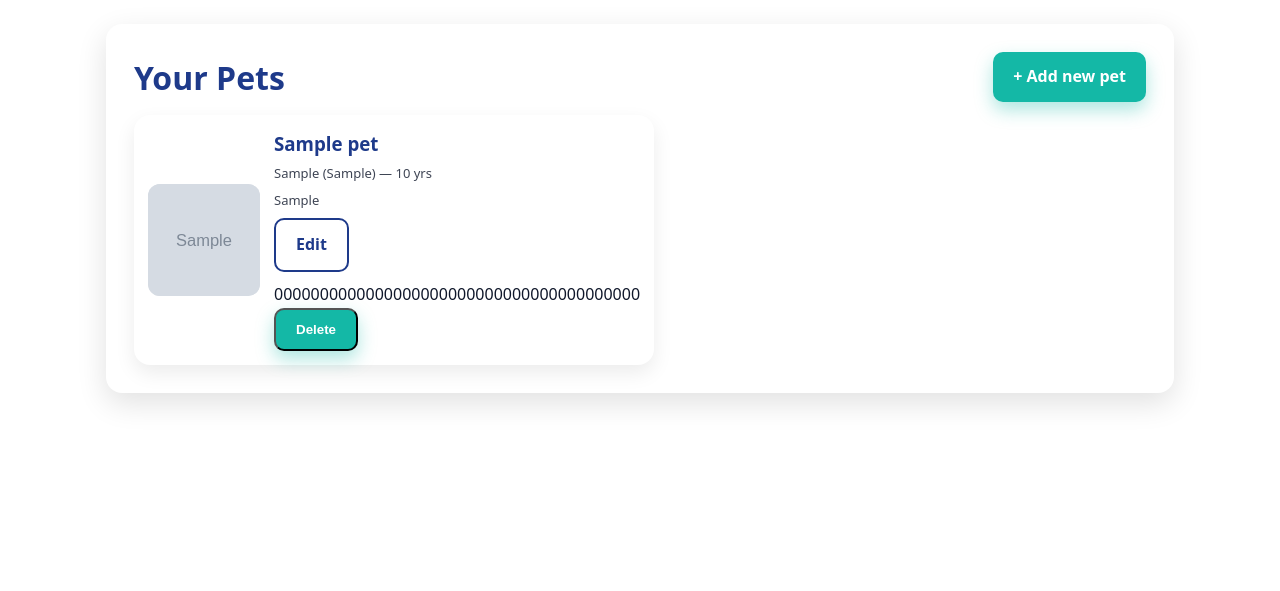
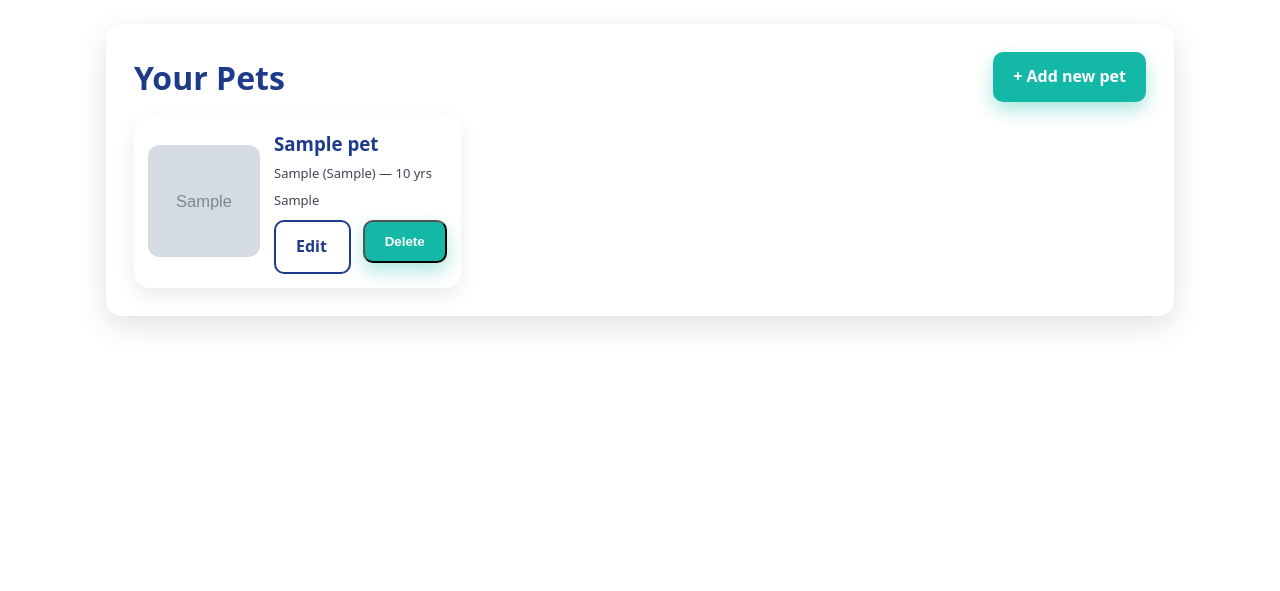
Before and after one commit to udarensamolet/paw-care-network, a Flask app: page /pets in a window 1280 px wide. Shown: the part 54-645 px from the top of the page. Run offline with Flask 3, Linux system fonts and the light colour scheme; a user stored in the database is signed in; tables that the repository leaves empty hold one stand-in row (values such as "Sample post"); grey boxes marked "Sample" are stand-in pictures; some libraries are stand-ins or nearby versions.

Commit message:
fix forms

```diff
--- a/app/static/css/main.css
+++ b/app/static/css/main.css
@@ -777,3 +777,49 @@ body {
     color: var(--white);
     white-space: nowrap;
 }
+
+.btn-row {
+    display: flex;
+    gap: 12px;
+    align-items: stretch;
+}
+
+.btn-row>a.btn,
+.btn-row>button.btn {
+    flex: 1 1 0%;
+    /* равни ширини за линкове-копчета */
+    width: auto;
+    /* ширината идва от flex, не от съдържанието */
+}
+
+.btn-row>form {
+    flex: 1 1 0%;
+    margin: 0;
+    /* да не вдига layout */
+}
+
+.btn-row>form>.btn,
+.btn-row>form button.btn {
+    width: 100%;
+    justify-content: center;
+}
+
+/* Small screens */
+@media (max-width: 720px) {
+    .grid.cols-3 {
+        grid-template-columns: 1fr;
+    }
+
+    .grid.cols-2 {
+        grid-template-columns: 1fr;
+    }
+
+    .pet-card {
+        grid-template-columns: 80px 1fr;
+    }
+
+    .pet-photo {
+        width: 80px;
+        height: 80px;
+    }
+}
--- a/app/templates/_layout.html
+++ b/app/templates/_layout.html
@@ -14,8 +14,8 @@
 
 <body>
     <header class="nav">
-    <a class="brand"
-       href="{{ url_for('dashboard') if current_user.is_authenticated else url_for('index') }}">
+        <!-- Бранд: при логнат → Dashboard; при нeлогнат → Home -->
+        <a class="brand" href="{{ url_for('dashboard') if current_user.is_authenticated else url_for('index') }}">
             🐾 Paw Care Network
         </a>
 
@@ -61,17 +61,28 @@
         (function () {
             var root = document.getElementById('toast-root');
             if (!root) return;
+
             function dismiss(el) {
                 el.classList.add('hide');
-      setTimeout(function(){ el.remove(); }, 250);
+                setTimeout(function () {
+                    el.remove();
+                }, 250);
             }
             root.querySelectorAll('.toast').forEach(function (el, idx) {
-      setTimeout(function(){ el.classList.add('show'); }, 30 + idx * 40);
-      var t = setTimeout(function(){ dismiss(el); }, parseInt(el.dataset.timeout || '4500', 10));
+                setTimeout(function () {
+                    el.classList.add('show');
+                }, 30 + idx * 40);
+                var t = setTimeout(function () {
+                    dismiss(el);
+                }, parseInt(el.dataset.timeout || '4500', 10));
                 var btn = el.querySelector('.toast-close');
-      if (btn) btn.addEventListener('click', function(){ clearTimeout(t); dismiss(el); });
+                if (btn) btn.addEventListener('click', function () {
+                    clearTimeout(t);
+                    dismiss(el);
+                });
             });
         })();
     </script>
 </body>
+
 </html>
--- a/app/templates/pets_list.html
+++ b/app/templates/pets_list.html
@@ -39,11 +39,13 @@
                     </div>
                     {% endif %}
 
-                    <div class="pet-actions">
+                    <!-- Унифицирани бутони: използваме .btn-row контейнер -->
+                    <div class="btn-row">
                         <a class="btn outline" href="{{ url_for('pets.edit_pet', pet_id=pet.id) }}">Edit</a>
+
                         <form method="post" action="{{ url_for('pets.delete_pet', pet_id=pet.id) }}"
                             onsubmit="return confirm('Delete {{ pet.name }}?');">
-                            {{ csrf_token() }}
+                            <input type="hidden" name="csrf_token" value="{{ csrf_token() }}">
                             <button class="btn" type="submit">Delete</button>
                         </form>
                     </div>
```
Also changed, not shown: app/templates/open_friend_requests.html (+11 -13 lines). Lines whose indentation alone changed are shown as unchanged.
